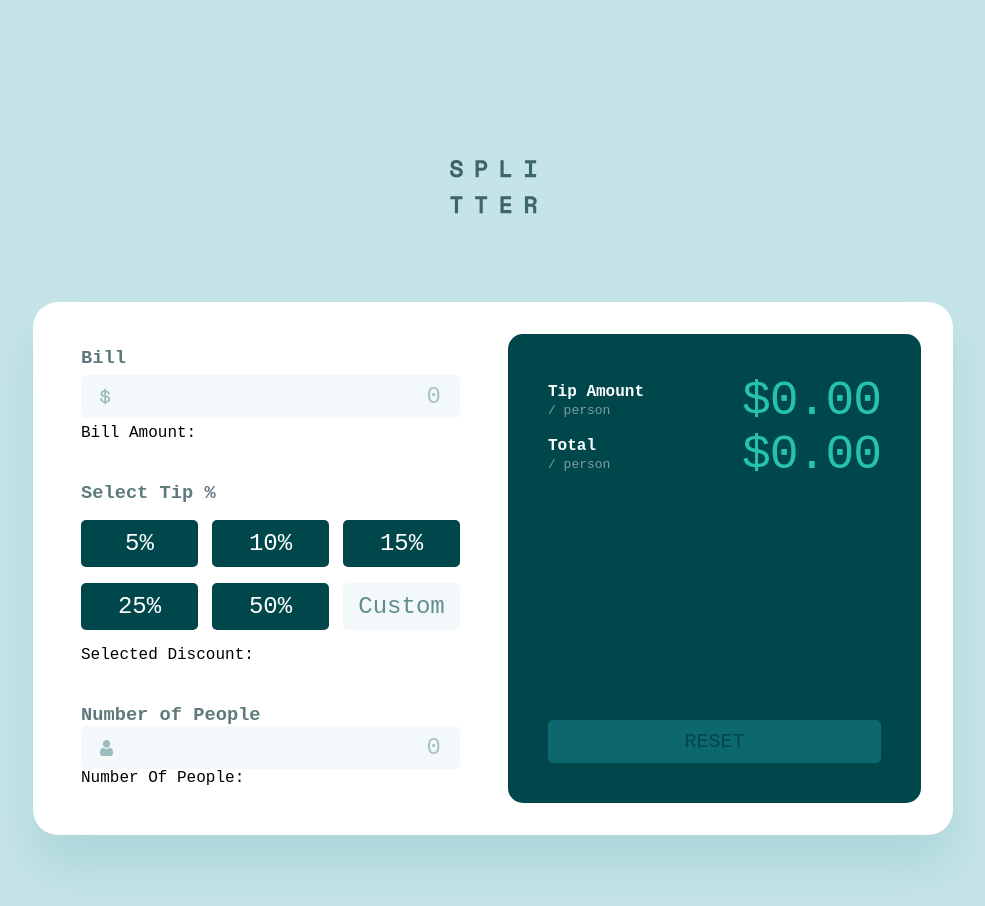
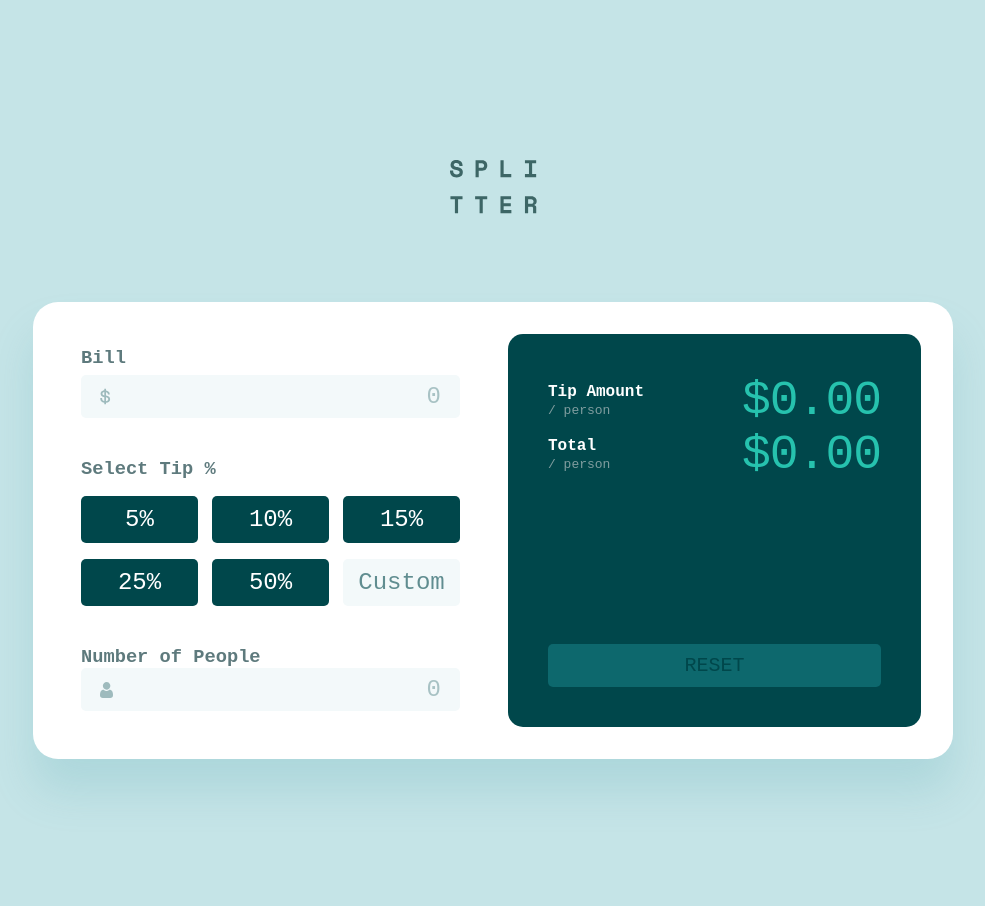
Before and after one commit to bariskahraman34/tip-calculator-react, a React (Vite) app: page / in a window 1280 px wide. Shown: the top 906 px of the page, without its empty margins (147-1132 px from the left). After the commit the page ends 847 px from the top, so only its background shows below. Built offline with nearby package versions, Linux system fonts and the light colour scheme.

Commit message:
Test için yazılmış olan fazla kodlar temizlendi.

```diff
--- a/src/components/BillInput.jsx
+++ b/src/components/BillInput.jsx
@@ -15,7 +15,6 @@ export default function BillInput({billAmount,setBillAmount}) {
           </svg>
           <Input className="input-element input-inline-element" id="bill-input" type="number" placeholder="0" value={billAmount} onChange={handleBillAmount} />
       </div>
-          <p>Bill Amount:{billAmount}</p>
     </div>
   )
 }
--- a/src/components/CustomDiscount.jsx
+++ b/src/components/CustomDiscount.jsx
@@ -43,7 +43,6 @@ export default function CustomDiscount({discountValue,setDiscountValue,customDis
         ))}
           <Input className="input-element" id="custom-discount" type="number" placeholder="Custom" value={customDiscountValue} onChange={(e) => {setDiscountValue(Number(e.target.value)); setActive(null); setCustomDiscountValue(Number(e.target.value))}}/>
       </div>
-      <p>Selected Discount: {discountValue}</p>
     </div>
   )
 }
--- a/src/components/NopInput.jsx
+++ b/src/components/NopInput.jsx
@@ -23,7 +23,6 @@ export default function NopInput({numPeople , setNumPeople}) {
           </svg>
           <Input className="input-element input-inline-element" id="number-of-people-input" type="number" placeholder="0" value={numPeople} onChange={handleNumPeople} />
       </div>
-      <p>Number Of People: {numPeople}</p>
     </div>
   )
 }
--- a/src/components/RightSide.jsx
+++ b/src/components/RightSide.jsx
@@ -2,7 +2,6 @@ export default function RightSide({totalPerPerson,totalTipPerPerson,resetValues}
   const getClassName = () => {
     return (totalPerPerson && totalTipPerPerson > 0 ? 'reset-btn active' : 'reset-btn not-active');
   }
-  console.log(getClassName());
   return (
     <div className="right-side-container">
       <div className="right-side-top-container">
```
